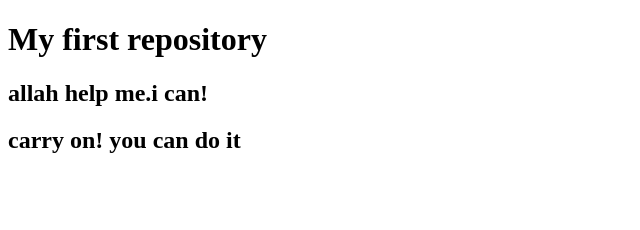
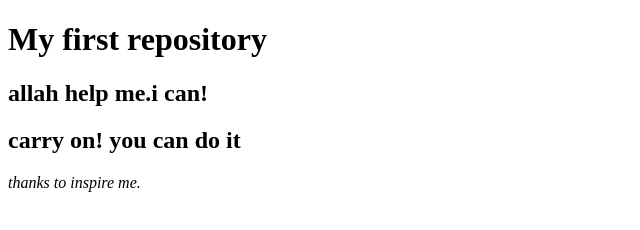
Before and after one commit to nurdeoun/my-first-website, a plain HTML site: page index.html in a window 1280 px wide. Shown: the whole page, without its empty margins (0-640 px from the left). Drawn offline with Linux system fonts and the light colour scheme.

Commit message:
giving thanks

```diff
--- a/index.html
+++ b/index.html
@@ -9,5 +9,6 @@
     <h1>My first repository</h1>
     <h2>allah help me.i can!</h2>
     <h2>carry on! you can do it</h2>
+    <i>thanks to inspire me.</i>
 </body>
 </html>
```
